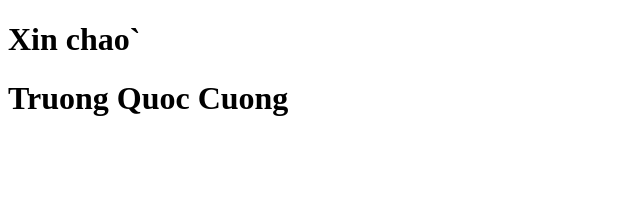
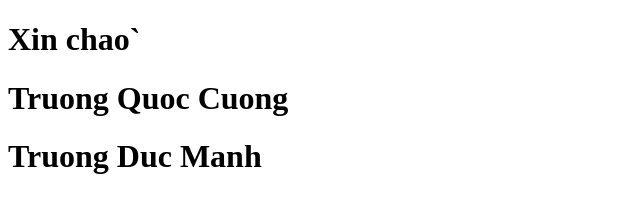
Before and after one commit to ameoooo/duan1, a plain HTML site: page index.html in a window 1280 px wide. Shown: the whole page, without its empty margins (0-640 px from the left). Drawn offline with Linux system fonts and the light colour scheme.

Commit message:
3rd commit

```diff
--- a/index.html
+++ b/index.html
@@ -8,5 +8,6 @@
   <body>
     <h1>Xin chao`</h1>
     <h1>Truong Quoc Cuong</h1>
+    <h1>Truong Duc Manh</h1>
   </body>
 </html>
```
